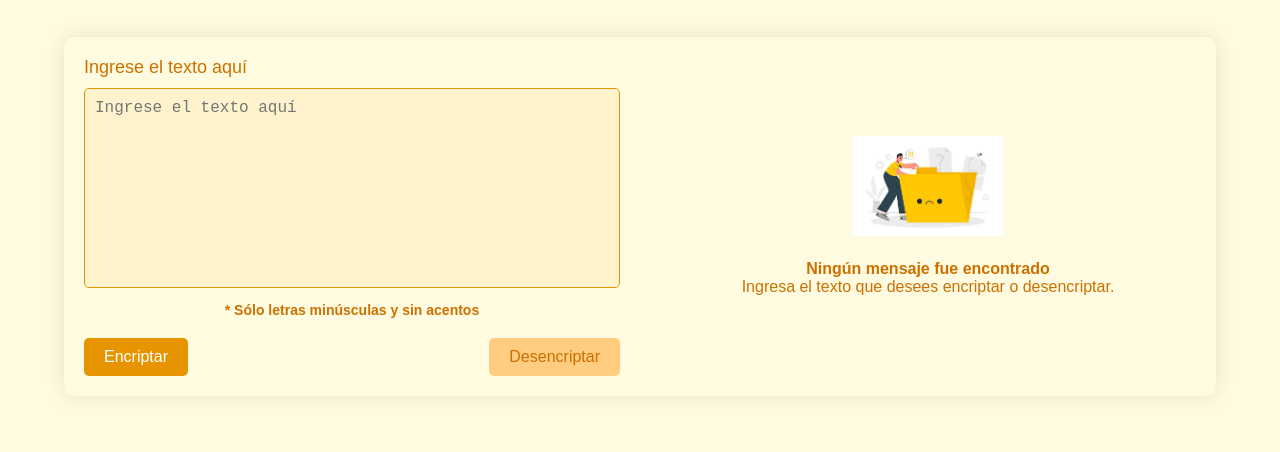
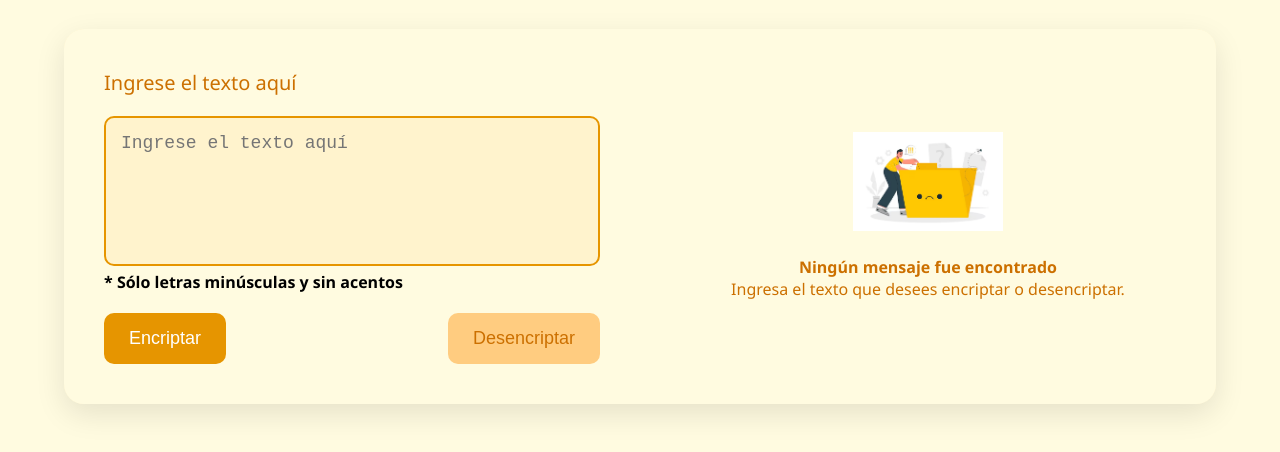
Before and after one commit to LFFA10/Encripta2, a plain HTML site: page index.html in a window 1280 px wide. Shown: the part 184-636 px from the top of the page. Drawn offline with Linux system fonts and the light colour scheme; a script that the page names is missing.

Commit message:
Update styles.css

```diff
--- a/styles.css
+++ b/styles.css
@@ -1,4 +1,4 @@
-/* Reset CSS */
+
 * {
     margin: 0;
     padding: 0;
@@ -6,7 +6,7 @@
 }
 
 body {
-    font-family: Arial, sans-serif;
+    font-family: 'Segoe UI', Tahoma, Geneva, Verdana, sans-serif;
     background-color: #fffbe0; /* Amarillo claro */
     display: flex;
     justify-content: center;
@@ -20,44 +20,53 @@ body {
     width: 90%;
     max-width: 1200px;
     background-color: #fff3cd; /* Amarillo aún más claro */
-    box-shadow: 0 0 20px rgba(0, 0, 0, 0.1);
-    border-radius: 10px;
+    box-shadow: 0 10px 30px rgba(0, 0, 0, 0.1);
+    border-radius: 20px;
     overflow: hidden;
+    transition: all 0.3s ease;
 }
 
 .left-panel, .right-panel {
     flex: 1;
-    padding: 20px;
+    padding: 40px;
 }
 
 .left-panel {
     background-color: #fffbe0; /* Amarillo claro */
+    display: flex;
+    flex-direction: column;
+    justify-content: center;
 }
 
 .input-container label {
     display: block;
-    font-size: 18px;
-    margin-bottom: 10px;
+    font-size: 20px;
+    margin-bottom: 20px;
     color: #cc7000; /* Naranja oscuro */
 }
 
 #textInput {
     width: 100%;
-    height: 200px;
-    padding: 10px;
-    font-size: 16px;
-    border: 1px solid #e69500; /* Naranja */
-    border-radius: 5px;
+    height: 150px;
+    padding: 15px;
+    font-size: 18px;
+    border: 2px solid #e69500; /* Naranja */
+    border-radius: 10px;
     resize: none;
     background-color: #fff3cd; /* Fondo amarillo muy claro */
     color: #cc7000; /* Naranja oscuro */
+    transition: border-color 0.3s;
 }
 
-.message p {
+#textInput:focus {
+    border-color: #cc7000; /* Naranja oscuro */
+    outline: none;
+}
+
+.note {
+    margin-top: 10px;
+    font-size: 14px;
     color: #cc7000; /* Naranja oscuro */
-    font-size: 14px;
-    margin-top: 10px;
-    text-align: center;
 }
 
 .options {
@@ -67,10 +76,10 @@ body {
 }
 
 button {
-    padding: 10px 20px;
-    font-size: 16px;
+    padding: 15px 25px;
+    font-size: 18px;
     border: none;
-    border-radius: 5px;
+    border-radius: 10px;
     cursor: pointer;
     transition: background-color 0.3s;
 }
```
